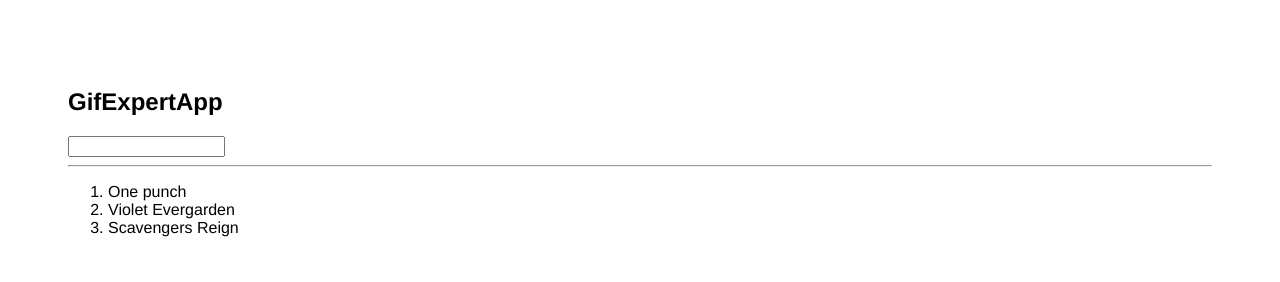
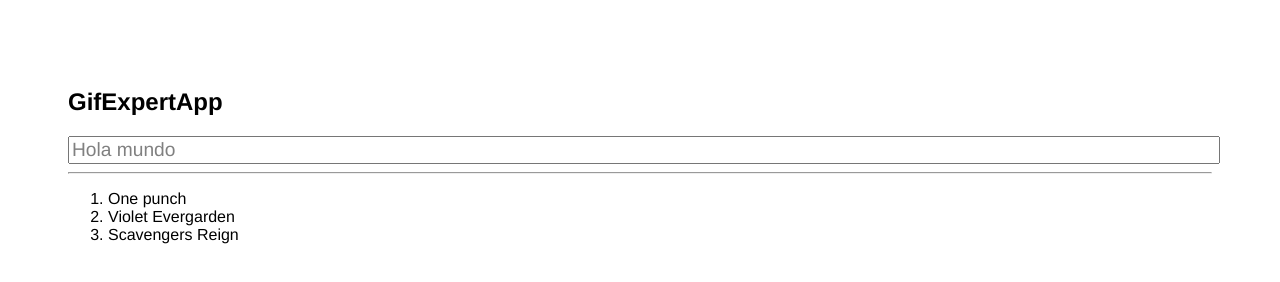
Before and after one commit to hall9zeha/JavaScriptProjects-2, a React app in the folder 02-gif-expert-app/: page / in a window 1280 px wide. Built offline with nearby package versions, Linux system fonts and the light colour scheme.

Commit message:
Added handle input change in AddCategory component

```diff
--- a/02-gif-expert-app/src/components/AddCategory.js
+++ b/02-gif-expert-app/src/components/AddCategory.js
@@ -1,9 +1,20 @@
-import {React} from 'react'
+import {React, useState} from 'react'
 
 export default function AddCategory() {
+
+  const [inputValue, setInputValue] = useState('Hola mundo');
+
+  const handleInputChange =(e) =>{
+    setInputValue(e.target.value);
+  }
+
   return (
     <>
-    <input/>
+    <input
+        type='text'
+        value={inputValue}
+        onChange={handleInputChange}
+    />
     </>
 
   )
--- a/02-gif-expert-app/src/index.css
+++ b/02-gif-expert-app/src/index.css
@@ -6,3 +6,9 @@
 body{
   padding: 60px;
 }
+
+input{
+  color:gray;
+  font-size:1.2rem;
+  width: 100%;
+}
```
